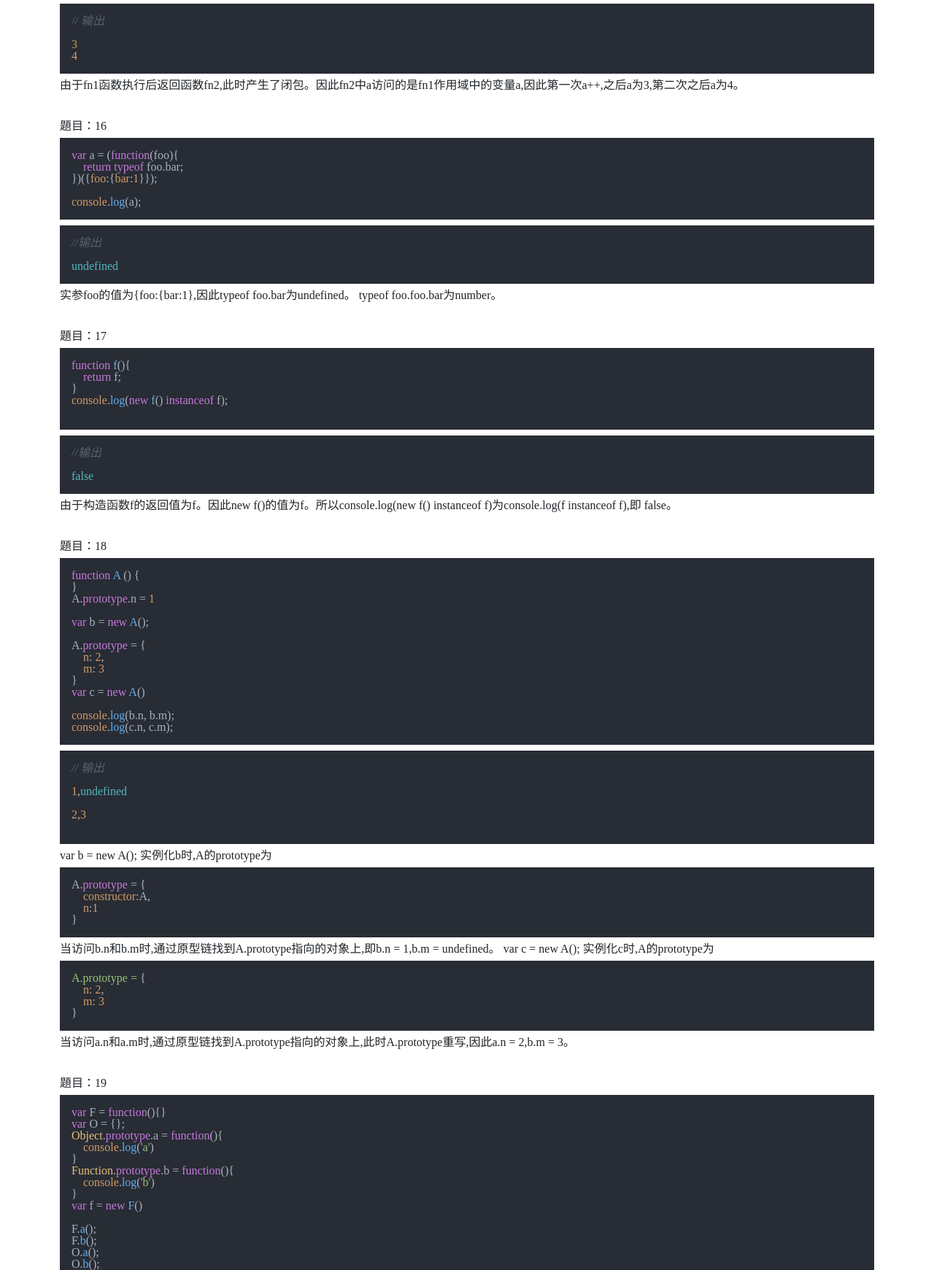
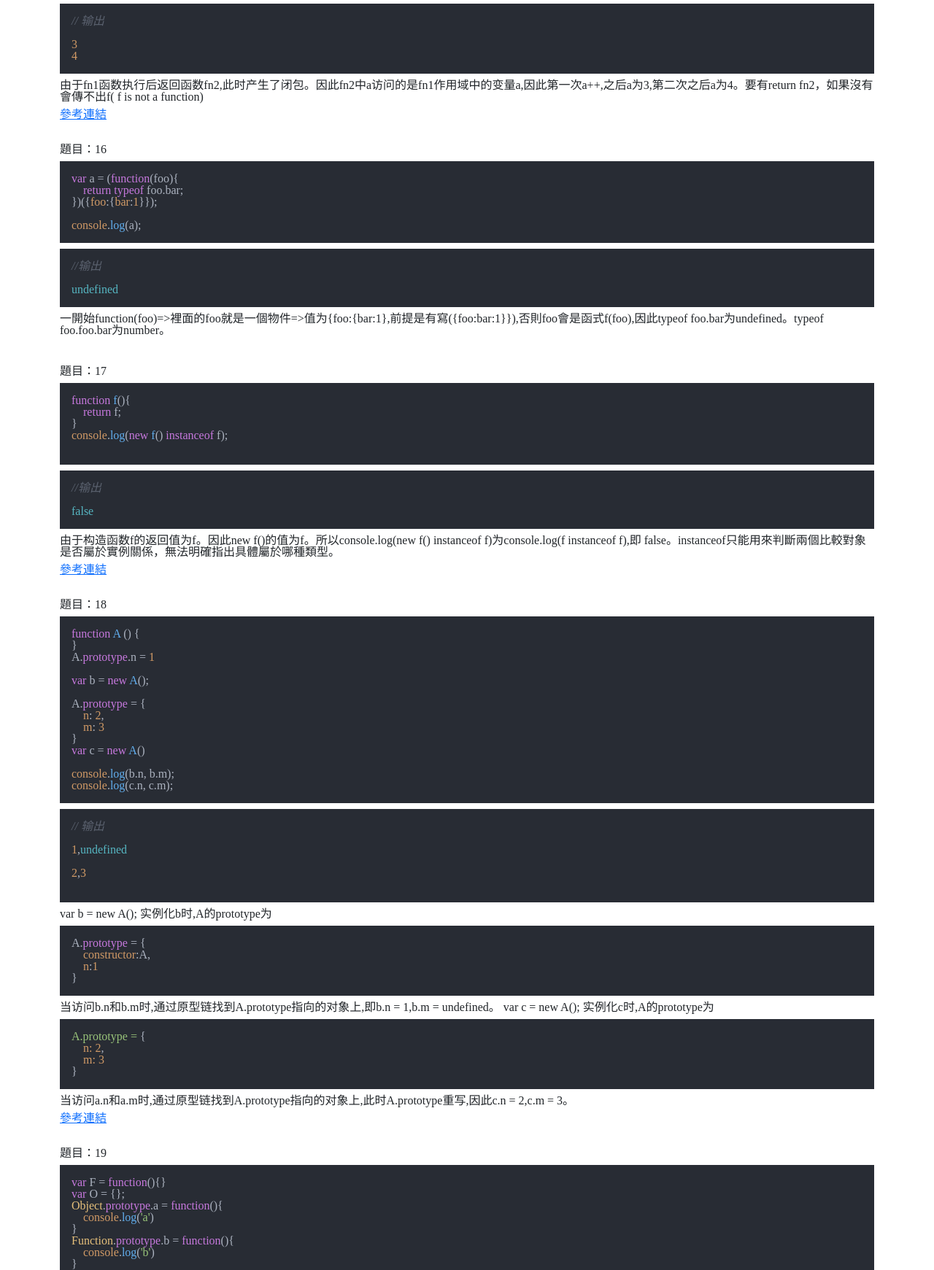
Before and after one commit to brady293/Interview_Question_Bank, a website: page src/基礎JS.html in a window 1280 px wide. Shown: the part 6027-7768 px from the top of the page at 73% size. Drawn offline with nearby package versions, Linux system fonts and the light colour scheme; files that its build step writes are made by us from their sources; a web font is replaced by a local one.

Commit message:
新增解析，順序好重要~!

```diff
--- a/src/基礎JS.html
+++ b/src/基礎JS.html
@@ -356,7 +356,8 @@ f()
 3
 4
 `,
-                        solMethods: `由于fn1函数执行后返回函数fn2,此时产生了闭包。因此fn2中a访问的是fn1作用域中的变量a,因此第一次a++,之后a为3,第二次之后a为4。`
+                        solMethods: `由于fn1函数执行后返回函数fn2,此时产生了闭包。因此fn2中a访问的是fn1作用域中的变量a,因此第一次a++,之后a为3,第二次之后a为4。要有return fn2，如果沒有會傳不出f( f is not a function)`,
+                        hrefLink:`https://developer.mozilla.org/zh-TW/docs/Web/JavaScript/Reference/Statements/return`,
                     },
                     {
                         numId: `題目：16`,
@@ -370,9 +371,7 @@ console.log(a);
 
 undefined
 `,
-                        solMethods: `实参foo的值为{foo:{bar:1},因此typeof foo.bar为undefined。
-
-typeof foo.foo.bar为number。`
+                        solMethods: `一開始function(foo)=>裡面的foo就是一個物件=>值为{foo:{bar:1},前提是有寫({foo:bar:1}}),否則foo會是函式f(foo),因此typeof foo.bar为undefined。typeof foo.foo.bar为number。`,
                     },
                     {
                         numId: `題目：17`,
@@ -386,7 +385,9 @@ console.log(new f() instanceof f);
 
 false
 `,
-                        solMethods: `由于构造函数f的返回值为f。因此new f()的值为f。所以console.log(new f() instanceof f)为console.log(f instanceof f),即 false。`
+                        solMethods: `由于构造函数f的返回值为f。因此new f()的值为f。所以console.log(new f() instanceof f)为console.log(f instanceof f),即 false。instanceof只能用來判斷兩個比較對象是否屬於實例關係，無法明確指出具體屬於哪種類型。`,
+                        hrefLink:`https://medium.com/@mengchiang000/js%E5%9F%BA%E6%9C%AC%E8%A7%80%E5%BF%B5-typeof-vs-instanceof-4dcb89e315df`,
+
                     },
                     {
                         numId: `題目：18`,
@@ -426,7 +427,8 @@ var c = new A(); 实例化c时,A的prototype为`,
     m: 3
 }
 `,
-                        solMethods3:`当访问a.n和a.m时,通过原型链找到A.prototype指向的对象上,此时A.prototype重写,因此a.n = 2,b.m = 3。`,
+                        solMethods3:`当访问a.n和a.m时,通过原型链找到A.prototype指向的对象上,此时A.prototype重写,因此c.n = 2,c.m = 3。`,
+                        hrefLink:`https://iter01.com/1681.html`,
                     },
                     {
                         numId: `題目：19`,
```
